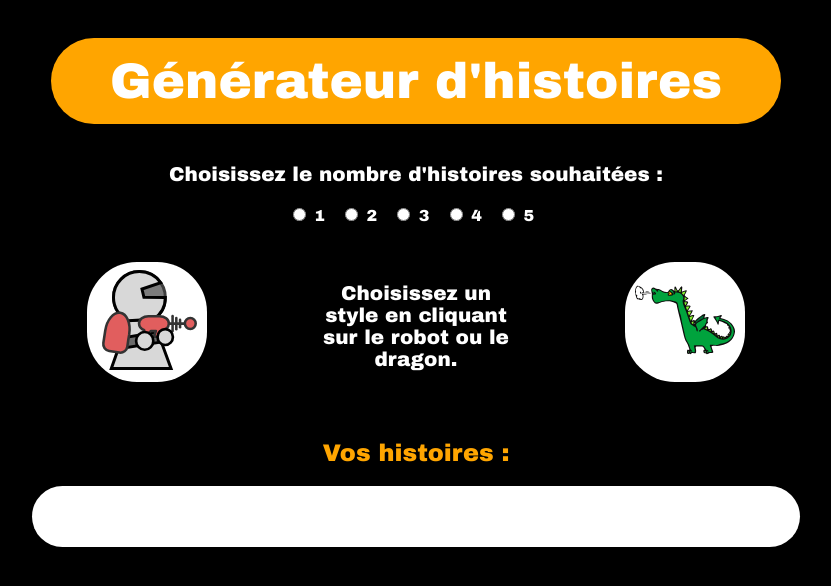
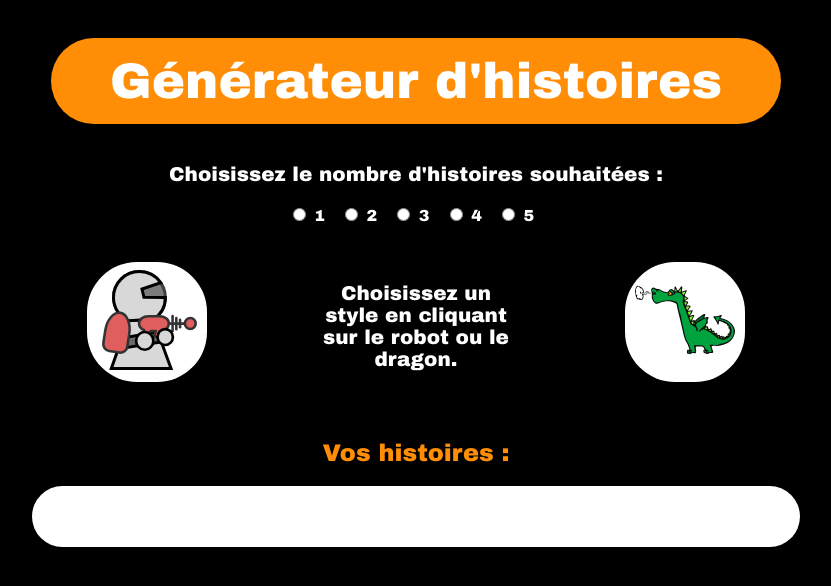
Before and after one commit to Yoplala/generator, a plain HTML site: page index.html in a window 1280 px wide. Shown: the whole page, without its empty margins (224-1055 px from the left). Drawn offline with Linux system fonts and the light colour scheme.

Commit message:
Update phase3.css

```diff
--- a/phase3.css
+++ b/phase3.css
@@ -1,6 +1,6 @@
 :root {
   --main-color: black;
-  --second-color: orange;
+  --second-color: #FF8E06;
   --thirst-color: white;
 }
 
```
